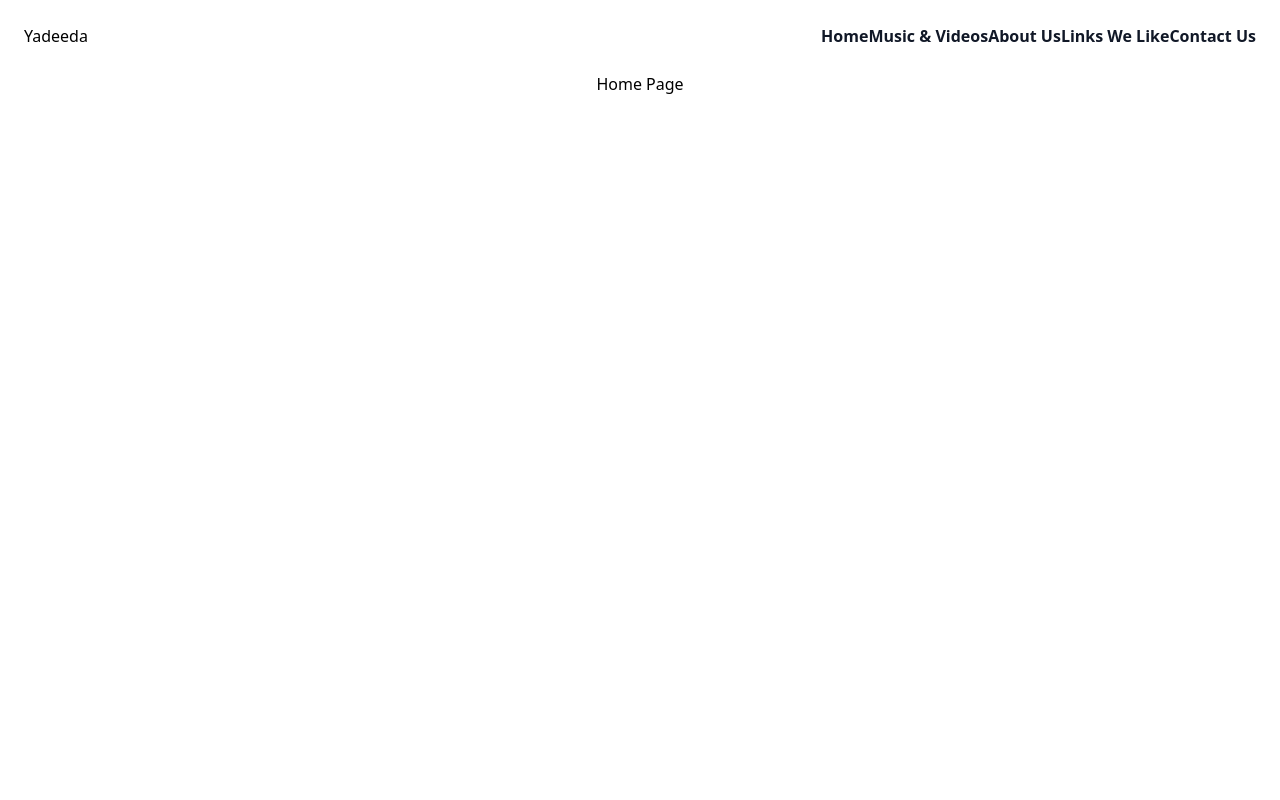
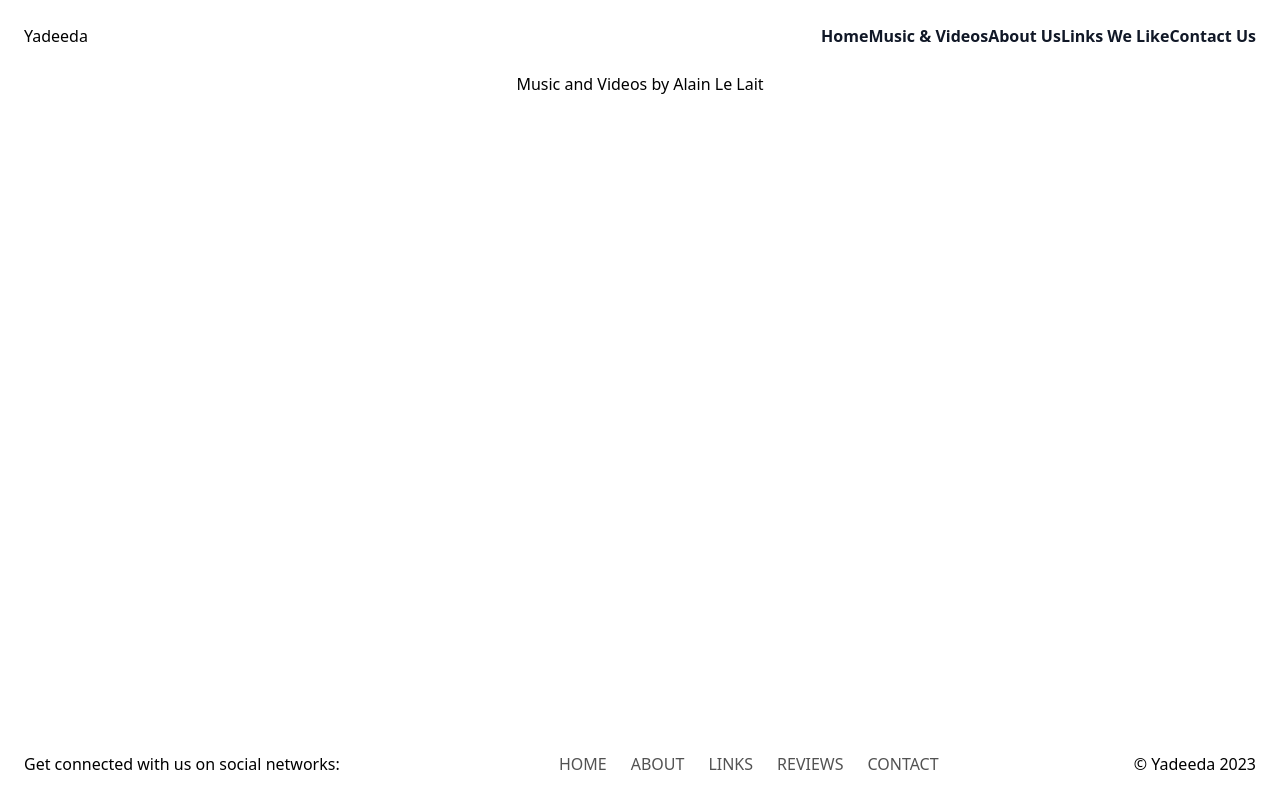
Before and after one commit to sjlelait/yadeeda, a React (Create React App) app: page / in a window 1280 px wide. Built offline with nearby package versions, Linux system fonts and the light colour scheme.

Commit message:
wip: adds footer & reviews

```diff
--- a/src/App.css
+++ b/src/App.css
@@ -1,38 +1,3 @@
 .App {
   text-align: center;
 }
-
-.App-logo {
-  height: 40vmin;
-  pointer-events: none;
-}
-
-@media (prefers-reduced-motion: no-preference) {
-  .App-logo {
-    animation: App-logo-spin infinite 20s linear;
-  }
-}
-
-.App-header {
-  background-color: #282c34;
-  min-height: 100vh;
-  display: flex;
-  flex-direction: column;
-  align-items: center;
-  justify-content: center;
-  font-size: calc(10px + 2vmin);
-  color: white;
-}
-
-.App-link {
-  color: #61dafb;
-}
-
-@keyframes App-logo-spin {
-  from {
-    transform: rotate(0deg);
-  }
-  to {
-    transform: rotate(360deg);
-  }
-}
--- a/src/App.js
+++ b/src/App.js
@@ -6,6 +6,8 @@ import Music from './pages/Music';
 import About from './pages/About';
 import Links from './pages/Links';
 import Contact from './pages/Contact';
+import Reviews from './pages/Reviews';
+import Footer from './components/Footer';
 
 function App() {
   return (
@@ -17,8 +19,10 @@ function App() {
           <Route path='/music' element={<Music />} />
           <Route path='/about' element={<About />} />
           <Route path='/links' element={<Links />} />
+          <Route path='/reviews' element={<Reviews />} />
           <Route path='/contact' element={<Contact />} />
         </Routes>
+        <Footer />
       </div>
     </Router>
   );
--- a/src/components/Footer.js
+++ b/src/components/Footer.js
@@ -0,0 +1,26 @@
+import React from 'react';
+import { Link } from 'react-router-dom';
+
+function Footer() {
+    return (
+        <footer className="fixed bottom-0 left-0 right-0 w-full text-center justify-between">
+            <div className="flex flex-col lg:flex-row items-center justify-center p-6 dark:border-neutral-500 lg:justify-between">
+                <div className="mr-12 hidden lg:block">
+                    <span>Get connected with us on social networks:</span>
+                </div>
+                <div className="flex justify-center">
+                    <Link to="/" className="mr-6 text-neutral-600 dark:text-neutral-400">HOME</Link>
+                    <Link to="/about" className="mr-6 text-neutral-600 dark:text-neutral-400">ABOUT</Link>
+                    <Link to="/links" className="mr-6 text-neutral-600 dark:text-neutral-400">LINKS</Link>
+                    <Link to="/reviews" className="mr-6 text-neutral-600 dark:text-neutral-400">REVIEWS</Link>
+                    <Link to="/contact" className="mr-6 text-neutral-600 dark:text-neutral-400">CONTACT</Link>
+                </div>
+                <div className="text-center mt-4 lg:mt-0">
+                <p>© Yadeeda { new Date().getFullYear() }</p>
+                </div>
+            </div>
+        </footer>
+    )
+}
+
+export default Footer;
--- a/src/pages/Home.js
+++ b/src/pages/Home.js
@@ -2,7 +2,7 @@ import React from 'react';
 
 const Home = (props) => {
     return (
-        <h1>Home Page</h1>
+        <h1>Music and Videos by Alain Le Lait</h1>
     )
 }
 
--- /dev/null
+++ b/src/pages/Reviews.js
@@ -0,0 +1,9 @@
+import React from 'react';
+
+const Reviews = (props) => {
+    return (
+        <h1>Reviews</h1>
+    )
+}
+
+export default Reviews;
```
